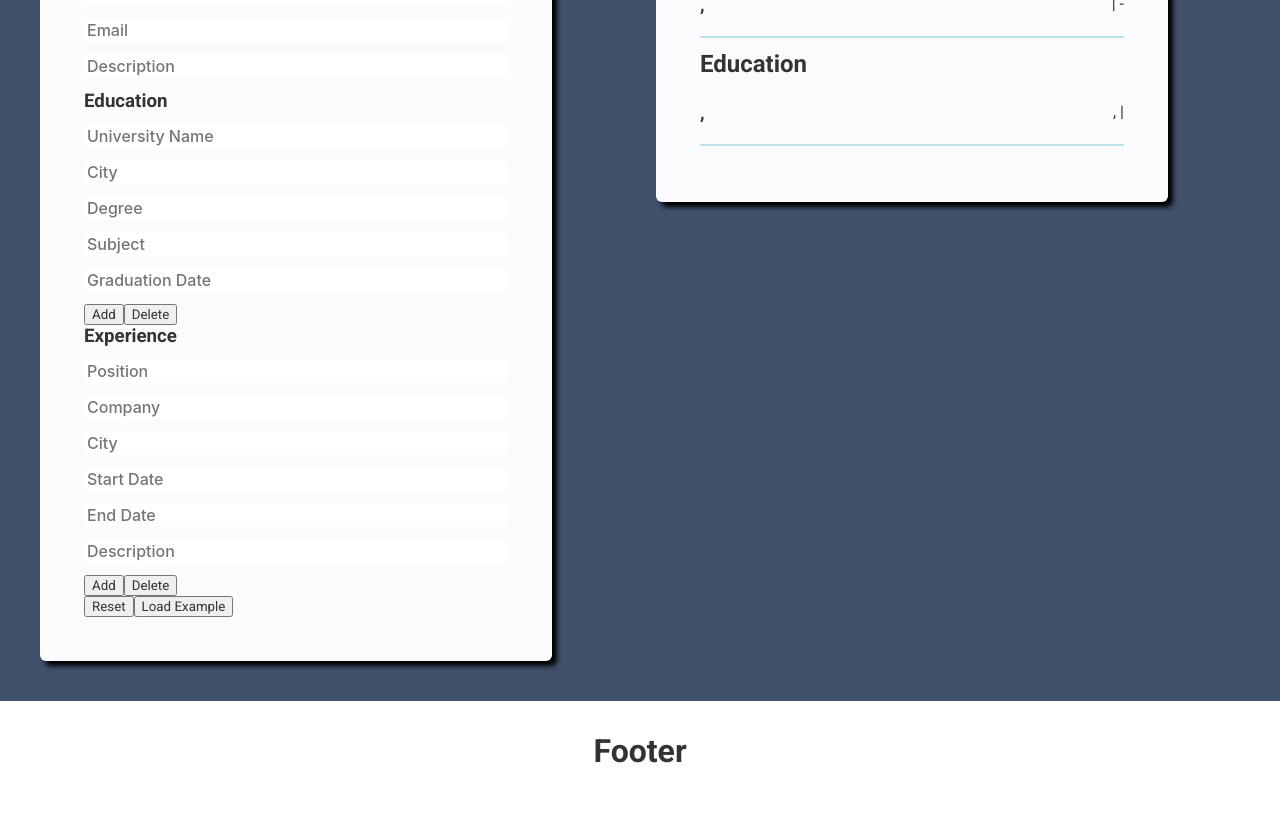
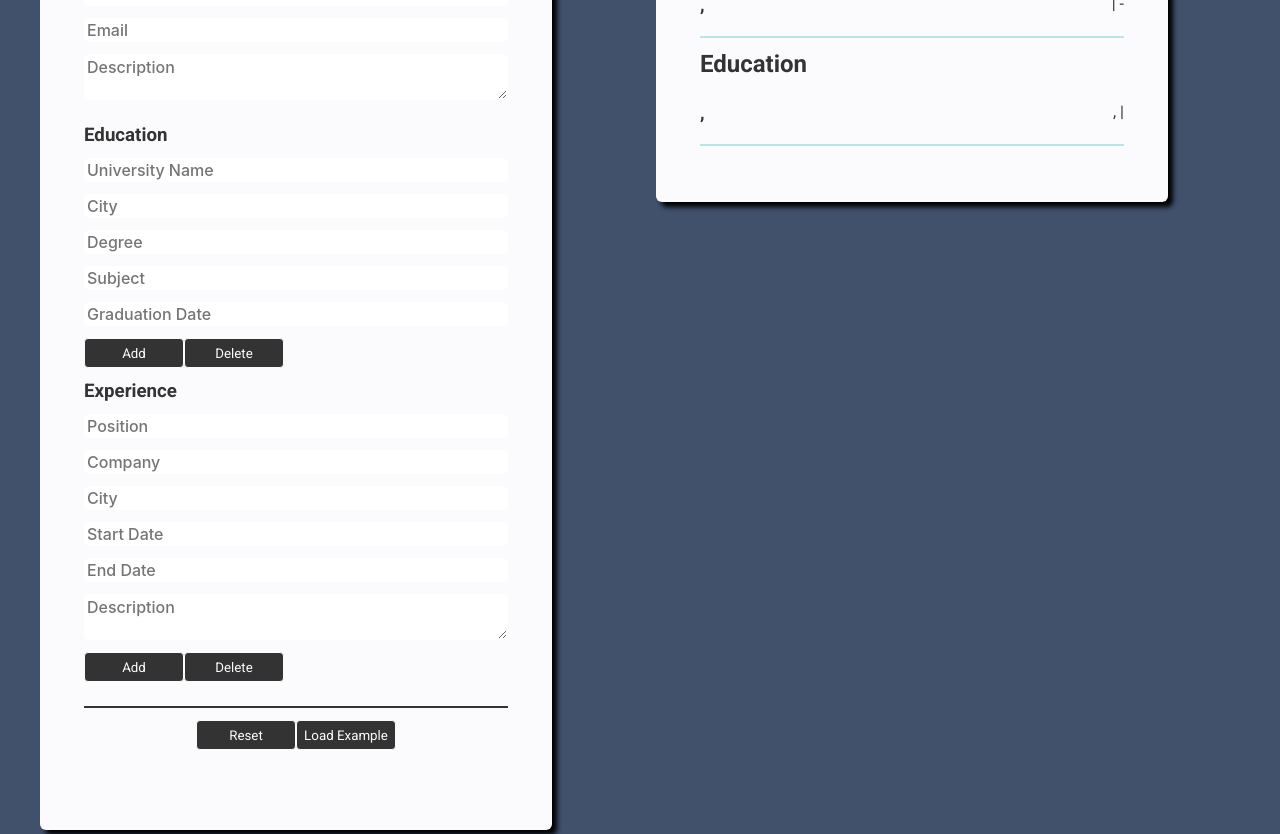
Before and after one commit to alexp141/resume-builder, a React (Vite) app: page / in a window 1280 px wide. Shown: the part 380-1214 px from the top of the page. Before the commit the page ends 1181 px from the top, so only its background shows below. Built offline with nearby package versions, Linux system fonts and the light colour scheme.

Commit message:
style changes to header, footer, and buttons

```diff
--- a/src/Footer.jsx
+++ b/src/Footer.jsx
@@ -3,7 +3,7 @@ function Footer() {
 
     return (
         <div className="footer">
-            <h1>Footer</h1>
+            <h1>Created with React by Alexander Pastor</h1>
         </div>
     );
 }
--- a/src/form/Education.jsx
+++ b/src/form/Education.jsx
@@ -32,7 +32,7 @@ function Education({educationInfo, setEducationInfo}) {
 
     return(
 
-        <section className="education">
+        <section className="education form-sec">
             <h3>Education</h3>
             {educationInfo.map(entry => {
                 return (
--- a/src/form/Experience.jsx
+++ b/src/form/Experience.jsx
@@ -32,7 +32,7 @@ function Experience({experienceInfo, setExperienceInfo}) {
     }
 
     return(
-        <section className="experience">
+        <section className="experience form-sec">
             <h3>Experience</h3>
             {experienceInfo.map(entry => {
                 return (
@@ -42,7 +42,7 @@ function Experience({experienceInfo, setExperienceInfo}) {
                         <input type="text" name="city" id={entry.id} onChange={onInfoChange} placeholder="City"/>
                         <input type="text" name="from" id={entry.id} onChange={onInfoChange} placeholder="Start Date"/>
                         <input type="text" name="to" id={entry.id} onChange={onInfoChange} placeholder="End Date"/>
-                        <input type="text" name="description" id={entry.id} onChange={onInfoChange} placeholder="Description"/>
+                        <textarea name="description" id={entry.id} onChange={onInfoChange} placeholder="Description"/>
                     </div>
                 );
             })}
--- a/src/form/Form.jsx
+++ b/src/form/Form.jsx
@@ -35,8 +35,10 @@ function Form({personalInfo, setPersonalInfo, educationInfo, setEducationInfo, e
                 <PersonalInfo personalInfo={personalInfo} setPersonalInfo={setPersonalInfo}/>
                 <Education  educationInfo={educationInfo} setEducationInfo={setEducationInfo}/>
                 <Experience experienceInfo={experienceInfo} setExperienceInfo={setExperienceInfo}/>
-                <button type="reset" onClick={onReset}>Reset</button>
-                <button type="button" onClick={onLoadExample}>Load Example</button>
+                <div className="bottom-btns">
+                    <button type="reset" onClick={onReset}>Reset</button>
+                    <button type="button" onClick={onLoadExample}>Load Example</button>
+                </div>
             </form>
 
         </div>
--- a/src/form/PersonalInfo.jsx
+++ b/src/form/PersonalInfo.jsx
@@ -10,7 +10,7 @@ function PersonalInfo({personalInfo, setPersonalInfo}) {
     }
 
     return (
-        <section className="p-info">
+        <section className="p-info form-sec">
             <h3>Personal Information</h3>
                 <div className="entry">
                     <input type="text" name="fname"  placeholder="First Name" onChange={onInfoChange}/>
@@ -19,7 +19,7 @@ function PersonalInfo({personalInfo, setPersonalInfo}) {
                     <input type="text" name="address"  placeholder="Address" onChange={onInfoChange}/>
                     <input type="tel" name="phone"  placeholder="Phone number" onChange={onInfoChange}/>
                     <input type="email" name="email"  placeholder="Email" onChange={onInfoChange}/>
-                    <input type="text" name="description"  placeholder="Description" onChange={onInfoChange}/>
+                    <textarea name="description"  placeholder="Description" onChange={onInfoChange}/>
                 </div>
         </section>
     )
--- a/src/index.css
+++ b/src/index.css
@@ -1,11 +1,12 @@
 @import url('https://fonts.googleapis.com/css2?family=Roboto:wght@100;300;400;500;700;900&display=swap');
 
 :root {
-  --header: #35bcbf;
+  --header: #959a9c;
   --background-color: #41506b;
   --dark-teal: #79c2d0;
   --light-teal: #bbe4e9;
   --dark-gray: rgb(51, 51, 51);
+  --soft-white: #fbfbfd;
 }
 
 * {
@@ -31,6 +32,7 @@
   display: flex;
   justify-content: center;
   align-items: center;
+  background-color: var(--header);
 }
 
 .header {
@@ -41,6 +43,10 @@
   align-items: center;
   background-color: var(--header);
   padding: 1em;
+}
+
+h1 {
+  color: var(--soft-white);
 }
 
 .form-container, .cv-container{
@@ -78,7 +84,8 @@
   margin: 12px 0px;
 }
 
-.entry input {
+.entry input,
+.entry textarea {
   flex: auto;
   font-family: -apple-system, sans-serif;
   font-weight: 500;
@@ -91,7 +98,9 @@
 
 }
 
-input:hover {
+input:hover,
+textarea:focus,
+textarea:hover {
   border: 1px solid var(--background-color);
 }
 
@@ -152,3 +161,29 @@ input:hover {
 h2 {
   margin-bottom: 12px;
 }
+
+button {
+  background-color: var(--dark-gray);
+  color: #fbfbfd;
+  width: 100px;
+  height: 30px;
+  border: 1px solid #fbfbfd;
+  border-radius: 4px;
+}
+
+.bottom-btns {
+  display: flex;
+  justify-content: center;
+  align-items: center;
+  margin: 24px 0px;
+  border-top: 2px solid var(--dark-gray);
+  padding: 12px;
+}
+
+.form-sec {
+  margin-bottom: 12px;
+}
+
+textarea {
+  resize: vertical;
+}
```
